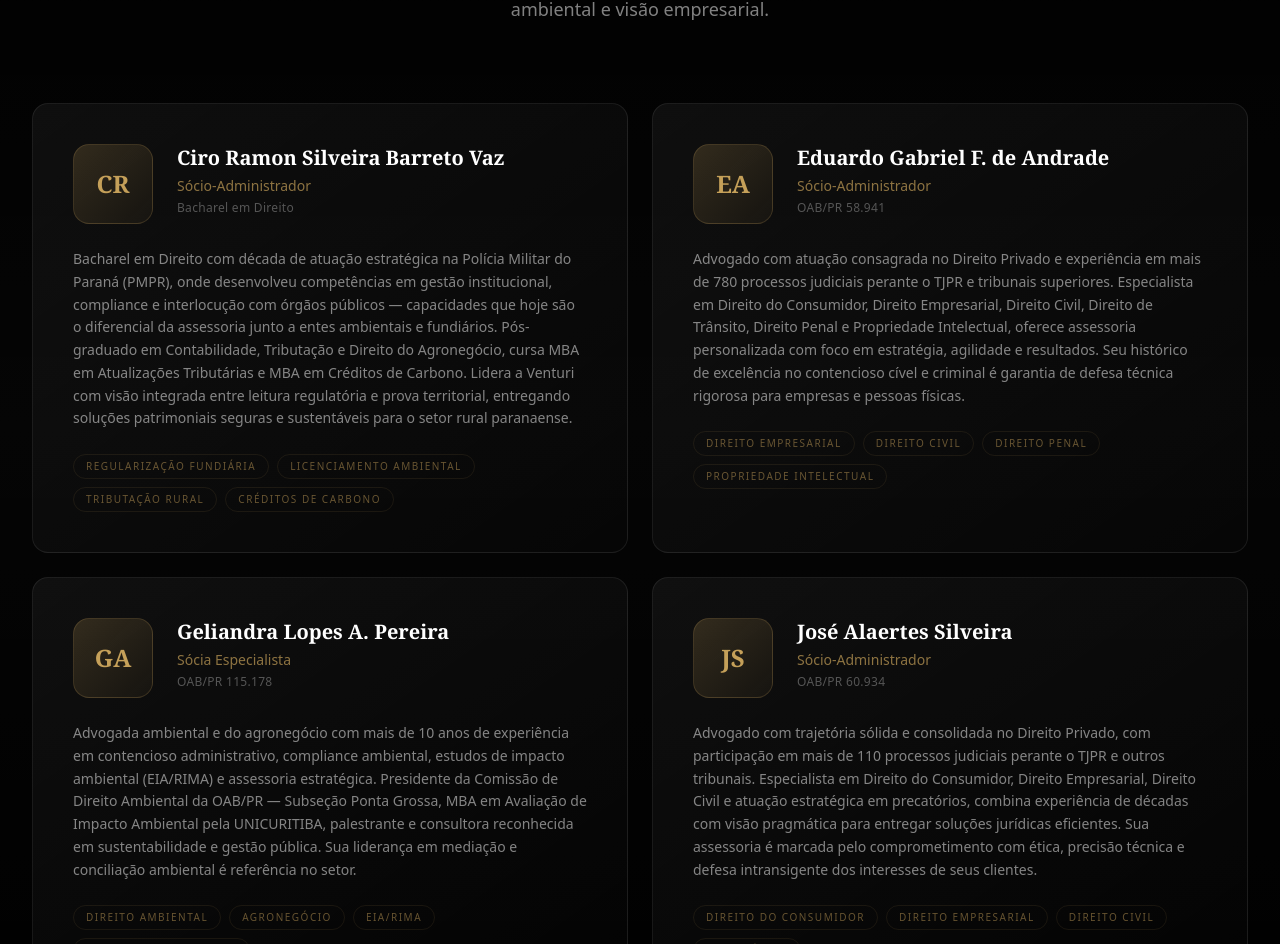
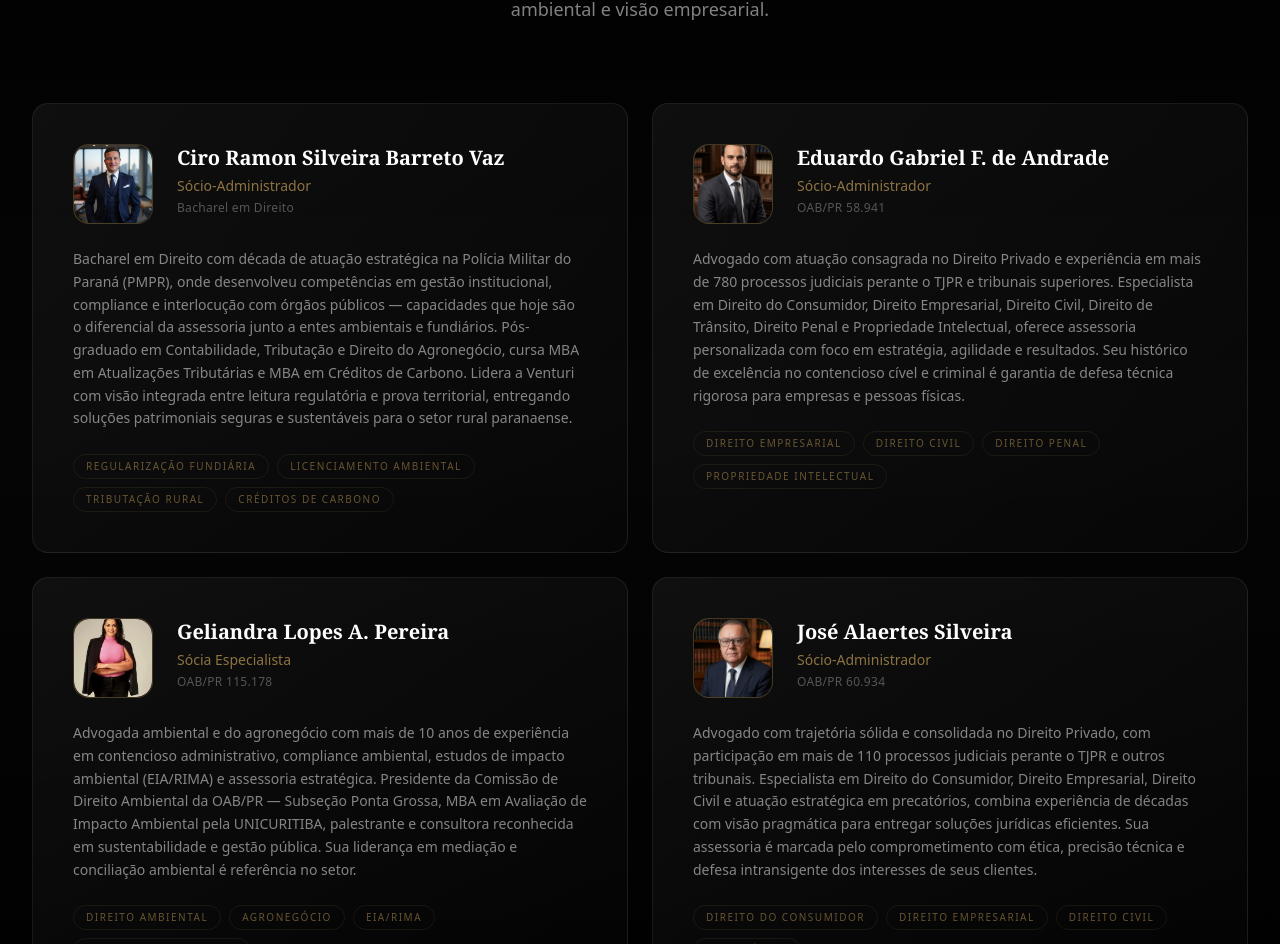
Before and after one commit to ciroramonvaz-stack/site-venturictj, a Next.js app: page /sobre in a window 1280 px wide. Shown: the part 1772-2716 px from the top of the page. Built offline with nearby package versions, Linux system fonts and the light colour scheme; a web font is replaced by a local one.

Commit message:
fix: update team photo paths and add Image display

```diff
--- a/src/app/sobre/page.tsx
+++ b/src/app/sobre/page.tsx
@@ -1,4 +1,5 @@
 import Link from 'next/link';
+import Image from 'next/image';
 import { getPageMetadata } from '@/lib/seo';
 import { siteData } from '@/content/siteData';
 import SchedulingCTA from '@/components/SchedulingCTA';
@@ -9,39 +10,39 @@ export const metadata = getPageMetadata('Sobre | VENTURI');
 const team = [
   {
     name: 'Ciro Ramon Silveira Barreto Vaz',
-    role: 'S\u00f3cio-Administrador',
+    role: 'Sócio-Administrador',
     credential: 'Bacharel em Direito',
     initials: 'CR',
-    photo: '/team/ciro.jpg',
-    specialties: ['Regulariza\u00e7\u00e3o Fundi\u00e1ria', 'Licenciamento Ambiental', 'Tributa\u00e7\u00e3o Rural', 'Cr\u00e9ditos de Carbono'],
-    bio: 'Bacharel em Direito com d\u00e9cada de atua\u00e7\u00e3o estrat\u00e9gica na Pol\u00edcia Militar do Paran\u00e1 (PMPR), onde desenvolveu compet\u00eancias em gest\u00e3o institucional, compliance e interlocu\u00e7\u00e3o com \u00f3rg\u00e3os p\u00fablicos \u2014 capacidades que hoje s\u00e3o o diferencial da assessoria junto a entes ambientais e fundi\u00e1rios. P\u00f3s-graduado em Contabilidade, Tributa\u00e7\u00e3o e Direito do Agroneg\u00f3cio, cursa MBA em Atualiza\u00e7\u00f5es Tribut\u00e1rias e MBA em Cr\u00e9ditos de Carbono. Lidera a Venturi com vis\u00e3o integrada entre leitura regulat\u00f3ria e prova territorial, entregando solu\u00e7\u00f5es patrimoniais seguras e sustent\u00e1veis para o setor rural paranaense.',
+    photo: '/ciro.jpg.jpeg',
+    specialties: ['Regularização Fundiária', 'Licenciamento Ambiental', 'Tributação Rural', 'Créditos de Carbono'],
+    bio: 'Bacharel em Direito com década de atuação estratégica na Polícia Militar do Paraná (PMPR), onde desenvolveu competências em gestão institucional, compliance e interlocução com órgãos públicos — capacidades que hoje são o diferencial da assessoria junto a entes ambientais e fundiários. Pós-graduado em Contabilidade, Tributação e Direito do Agronegócio, cursa MBA em Atualizações Tributárias e MBA em Créditos de Carbono. Lidera a Venturi com visão integrada entre leitura regulatória e prova territorial, entregando soluções patrimoniais seguras e sustentáveis para o setor rural paranaense.',
   },
   {
     name: 'Eduardo Gabriel F. de Andrade',
-    role: 'S\u00f3cio-Administrador',
+    role: 'Sócio-Administrador',
     credential: 'OAB/PR 58.941',
     initials: 'EA',
-    photo: '/team/eduardo.jpg',
+    photo: '/eduardo.jpg.jpeg',
     specialties: ['Direito Empresarial', 'Direito Civil', 'Direito Penal', 'Propriedade Intelectual'],
-    bio: 'Advogado com atua\u00e7\u00e3o consagrada no Direito Privado e experi\u00eancia em mais de 780 processos judiciais perante o TJPR e tribunais superiores. Especialista em Direito do Consumidor, Direito Empresarial, Direito Civil, Direito de Tr\u00e2nsito, Direito Penal e Propriedade Intelectual, oferece assessoria personalizada com foco em estrat\u00e9gia, agilidade e resultados. Seu hist\u00f3rico de excel\u00eancia no contencioso c\u00edvel e criminal \u00e9 garantia de defesa t\u00e9cnica rigorosa para empresas e pessoas f\u00edsicas.',
+    bio: 'Advogado com atuação consagrada no Direito Privado e experiência em mais de 780 processos judiciais perante o TJPR e tribunais superiores. Especialista em Direito do Consumidor, Direito Empresarial, Direito Civil, Direito de Trânsito, Direito Penal e Propriedade Intelectual, oferece assessoria personalizada com foco em estratégia, agilidade e resultados. Seu histórico de excelência no contencioso cível e criminal é garantia de defesa técnica rigorosa para empresas e pessoas físicas.',
   },
   {
     name: 'Geliandra Lopes A. Pereira',
-    role: 'S\u00f3cia Especialista',
+    role: 'Sócia Especialista',
     credential: 'OAB/PR 115.178',
     initials: 'GA',
-    photo: '/team/geliandra.jpg',
-    specialties: ['Direito Ambiental', 'Agroneg\u00f3cio', 'EIA/RIMA', 'Compliance Ambiental'],
-    bio: 'Advogada ambiental e do agroneg\u00f3cio com mais de 10 anos de experi\u00eancia em contencioso administrativo, compliance ambiental, estudos de impacto ambiental (EIA/RIMA) e assessoria estrat\u00e9gica. Presidente da Comiss\u00e3o de Direito Ambiental da OAB/PR \u2014 Subse\u00e7\u00e3o Ponta Grossa, MBA em Avalia\u00e7\u00e3o de Impacto Ambiental pela UNICURITIBA, palestrante e consultora reconhecida em sustentabilidade e gest\u00e3o p\u00fablica. Sua lideran\u00e7a em media\u00e7\u00e3o e concilia\u00e7\u00e3o ambiental \u00e9 refer\u00eancia no setor.',
+    photo: '/geliandra.jpg.jpeg',
+    specialties: ['Direito Ambiental', 'Agronegócio', 'EIA/RIMA', 'Compliance Ambiental'],
+    bio: 'Advogada ambiental e do agronegócio com mais de 10 anos de experiência em contencioso administrativo, compliance ambiental, estudos de impacto ambiental (EIA/RIMA) e assessoria estratégica. Presidente da Comissão de Direito Ambiental da OAB/PR — Subseção Ponta Grossa, MBA em Avaliação de Impacto Ambiental pela UNICURITIBA, palestrante e consultora reconhecida em sustentabilidade e gestão pública. Sua liderança em mediação e conciliação ambiental é referência no setor.',
   },
   {
-    name: 'Jos\u00e9 Alaertes Silveira',
-    role: 'S\u00f3cio-Administrador',
+    name: 'José Alaertes Silveira',
+    role: 'Sócio-Administrador',
     credential: 'OAB/PR 60.934',
     initials: 'JS',
-    photo: '/team/jose.jpg',
-    specialties: ['Direito do Consumidor', 'Direito Empresarial', 'Direito Civil', 'Precat\u00f3rios'],
-    bio: 'Advogado com trajet\u00f3ria s\u00f3lida e consolidada no Direito Privado, com participa\u00e7\u00e3o em mais de 110 processos judiciais perante o TJPR e outros tribunais. Especialista em Direito do Consumidor, Direito Empresarial, Direito Civil e atua\u00e7\u00e3o estrat\u00e9gica em precat\u00f3rios, combina experi\u00eancia de d\u00e9cadas com vis\u00e3o pragm\u00e1tica para entregar solu\u00e7\u00f5es jur\u00eddicas eficientes. Sua assessoria \u00e9 marcada pelo comprometimento com \u00e9tica, precis\u00e3o t\u00e9cnica e defesa intransigente dos interesses de seus clientes.',
+    photo: '/jose.jpg.jpeg',
+    specialties: ['Direito do Consumidor', 'Direito Empresarial', 'Direito Civil', 'Precatórios'],
+    bio: 'Advogado com trajetória sólida e consolidada no Direito Privado, com participação em mais de 110 processos judiciais perante o TJPR e outros tribunais. Especialista em Direito do Consumidor, Direito Empresarial, Direito Civil e atuação estratégica em precatórios, combina experiência de décadas com visão pragmática para entregar soluções jurídicas eficientes. Sua assessoria é marcada pelo comprometimento com ética, precisão técnica e defesa intransigente dos interesses de seus clientes.',
   },
 ];
 
@@ -61,12 +62,12 @@ export default function SobrePage() {
             <div className="max-w-3xl reveal">
               <div className="gold-kicker mb-6">Sobre a Venturi</div>
               <h1 className="font-serif text-5xl md:text-6xl lg:text-7xl font-bold leading-[0.95] mb-8">
-                Excel&ecirc;ncia que{' '}
+                Excelência que{' '}
                 <span className="gradient-text">transforma</span>{' '}
                 o agro brasileiro
               </h1>
               <p className="text-lg md:text-xl text-white/60 leading-relaxed max-w-2xl">
-                Somos uma consultoria t&eacute;cnica e jur&iacute;dica fundada na convic&ccedil;&atilde;o de que propriedades rurais merecem o mesmo n&iacute;vel de assessoria estrat&eacute;gica que grandes corpora&ccedil;&otilde;es. Combinamos rigor t&eacute;cnico, vis&atilde;o regulat&oacute;ria e expertise jur&iacute;dica para destravar o potencial de cada im&oacute;vel.
+                Somos uma consultoria técnica e jurídica fundada na convicção de que propriedades rurais merecem o mesmo nível de assessoria estratégica que grandes corporações. Combinamos rigor técnico, visão regulatória e expertise jurídica para destravar o potencial de cada imóvel.
               </p>
             </div>
           </div>
@@ -77,24 +78,24 @@ export default function SobrePage() {
           <div className="section-wrap">
             <div className="grid grid-cols-1 lg:grid-cols-2 gap-16 lg:gap-24">
               <div className="reveal">
-                <div className="gold-kicker mb-4">Nossa Miss&atilde;o</div>
+                <div className="gold-kicker mb-4">Nossa Missão</div>
                 <h2 className="font-serif text-3xl md:text-4xl font-bold mb-6 leading-tight">
-                  Proteger patrim&ocirc;nios rurais com intelig&ecirc;ncia e <span className="gradient-text">precis&atilde;o</span>
+                  Proteger patrimônios rurais com inteligência e <span className="gradient-text">precisão</span>
                 </h2>
                 <p className="text-white/50 leading-relaxed mb-6">
-                  A Venturi nasceu da necessidade real de propriet&aacute;rios rurais que enfrentam desafios fundi&aacute;rios, ambientais e tribut&aacute;rios sem acesso a consultoria de alto n&iacute;vel. Com sede em Ponta Grossa/PR e atendimento em todo o Brasil, integramos as dimens&otilde;es t&eacute;cnica, jur&iacute;dica e regulat&oacute;ria para proteger seu patrim&ocirc;nio.
+                  A Venturi nasceu da necessidade real de proprietários rurais que enfrentam desafios fundiários, ambientais e tributários sem acesso a consultoria de alto nível. Com sede em Ponta Grossa/PR e atendimento em todo o Brasil, integramos as dimensões técnica, jurídica e regulatória para proteger seu patrimônio.
                 </p>
                 <p className="text-white/50 leading-relaxed">
-                  Cada caso &eacute; tratado com a seriedade de quem entende que por tr&aacute;s de cada hectare h&aacute; hist&oacute;ria, investimento e futuro. Nossa abordagem combina diagn&oacute;stico profundo, estrat&eacute;gia personalizada e execu&ccedil;&atilde;o precisa.
+                  Cada caso é tratado com a seriedade de quem entende que por trás de cada hectare há história, investimento e futuro. Nossa abordagem combina diagnóstico profundo, estratégia personalizada e execução precisa.
                 </p>
               </div>
 
               <div className="reveal-left space-y-6">
                 {[
-                  { title: 'Rigor T\u00e9cnico', desc: 'An\u00e1lise documental e territorial com precis\u00e3o cirurg\u00edca. Cada parecer \u00e9 fundamentado em legisla\u00e7\u00e3o vigente e jurisprud\u00eancia consolidada.' },
-                  { title: '\u00c9tica Inegoci\u00e1vel', desc: 'Transpar\u00eancia total em cada etapa. Nosso compromisso \u00e9 com a verdade dos fatos e a defesa leg\u00edtima dos seus interesses.' },
-                  { title: 'Vis\u00e3o Estrat\u00e9gica', desc: 'N\u00e3o resolvemos apenas o problema imediato. Antecipamos cen\u00e1rios, prevenimos riscos e constru\u00edmos seguran\u00e7a patrimonial de longo prazo.' },
-                  { title: 'Atendimento Premium', desc: 'Cada cliente recebe dedica\u00e7\u00e3o exclusiva, com comunica\u00e7\u00e3o clara, prazos cumpridos e acesso direto aos respons\u00e1veis.' },
+                  { title: 'Rigor Técnico', desc: 'Análise documental e territorial com precisão cirurgíca. Cada parecer é fundamentado em legislação vigente e jurisprudência consolidada.' },
+                  { title: 'Ética Inegociável', desc: 'Transparência total em cada etapa. Nosso compromisso é com a verdade dos fatos e a defesa legítima dos seus interesses.' },
+                  { title: 'Visão Estratégica', desc: 'Não resolvemos apenas o problema imediato. Antecipamos cenários, prevenimos riscos e construímos segurança patrimonial de longo prazo.' },
+                  { title: 'Atendimento Premium', desc: 'Cada cliente recebe dedicação exclusiva, com comunicação clara, prazos cumpridos e acesso direto aos responsáveis.' },
                 ].map((value, i) => (
                   <div key={i} className="premium-card rounded-xl p-6 group">
                     <h3 className="font-semibold text-base mb-2 group-hover:text-venturi-gold transition-colors duration-300">
@@ -114,10 +115,10 @@ export default function SobrePage() {
             <div className="reveal mb-16 md:mb-20 text-center">
               <div className="gold-kicker mb-4">Nosso Time</div>
               <h2 className="font-serif text-4xl md:text-5xl lg:text-6xl font-bold mb-6">
-                Quem est&aacute; por tr&aacute;s da <span className="gradient-text">Venturi</span>
+                Quem está por trás da <span className="gradient-text">Venturi</span>
               </h2>
               <p className="text-white/50 max-w-2xl mx-auto text-lg">
-                Uma equipe multidisciplinar que re&uacute;ne direito, gest&atilde;o p&uacute;blica, ci&ecirc;ncia ambiental e vis&atilde;o empresarial.
+                Uma equipe multidisciplinar que reúne direito, gestão pública, ciência ambiental e visão empresarial.
               </p>
             </div>
 
@@ -128,12 +129,16 @@ export default function SobrePage() {
                   className="reveal premium-card rounded-2xl p-8 md:p-10 group"
                 >
                   <div className="flex flex-col sm:flex-row gap-6 mb-6">
-                    {/* Avatar */}
+                    {/* Avatar with photo */}
                     <div className="shrink-0">
-                      <div className="w-20 h-20 rounded-2xl bg-gradient-to-br from-venturi-gold/20 to-venturi-gold/5 border border-venturi-gold/20 flex items-center justify-center group-hover:border-venturi-gold/40 group-hover:from-venturi-gold/30 transition-all duration-500">
-                        <span className="text-venturi-gold font-serif text-2xl font-bold">
-                          {member.initials}
-                        </span>
+                      <div className="w-20 h-20 rounded-2xl bg-gradient-to-br from-venturi-gold/20 to-venturi-gold/5 border border-venturi-gold/20 flex items-center justify-center group-hover:border-venturi-gold/40 group-hover:from-venturi-gold/30 transition-all duration-500 overflow-hidden relative">
+                        <Image
+                          src={member.photo}
+                          alt={member.name}
+                          fill
+                          className="object-cover rounded-2xl"
+                          sizes="80px"
+                        />
                       </div>
                     </div>
 
@@ -208,17 +213,17 @@ export default function SobrePage() {
                 {
                   number: '01',
                   title: 'Abordagem Integrada',
-                  desc: 'Unimos direito, engenharia, contabilidade e gest\u00e3o ambiental em um \u00fanico diagn\u00f3stico. Voc\u00ea n\u00e3o precisa de cinco escrit\u00f3rios diferentes.',
+                  desc: 'Unimos direito, engenharia, contabilidade e gestão ambiental em um único diagnóstico. Você não precisa de cinco escritórios diferentes.',
                 },
                 {
                   number: '02',
-                  title: 'Experi\u00eancia Comprovada',
-                  desc: 'Mais de 900 processos judiciais, d\u00e9cada de atua\u00e7\u00e3o em \u00f3rg\u00e3os p\u00fablicos e lideran\u00e7a em comiss\u00f5es da OAB. Nosso time entrega resultado.',
+                  title: 'Experiência Comprovada',
+                  desc: 'Mais de 900 processos judiciais, década de atuação em órgãos públicos e liderança em comissões da OAB. Nosso time entrega resultado.',
                 },
                 {
                   number: '03',
                   title: '100% Remoto, Todo o Brasil',
-                  desc: 'Com sede em Ponta Grossa/PR, atendemos propriet\u00e1rios rurais em qualquer estado com a mesma qualidade e dedica\u00e7\u00e3o.',
+                  desc: 'Com sede em Ponta Grossa/PR, atendemos proprietários rurais em qualquer estado com a mesma qualidade e dedicação.',
                 },
               ].map((diff, i) => (
                 <div key={i} className="reveal premium-card rounded-2xl p-8 md:p-10 group">
```
